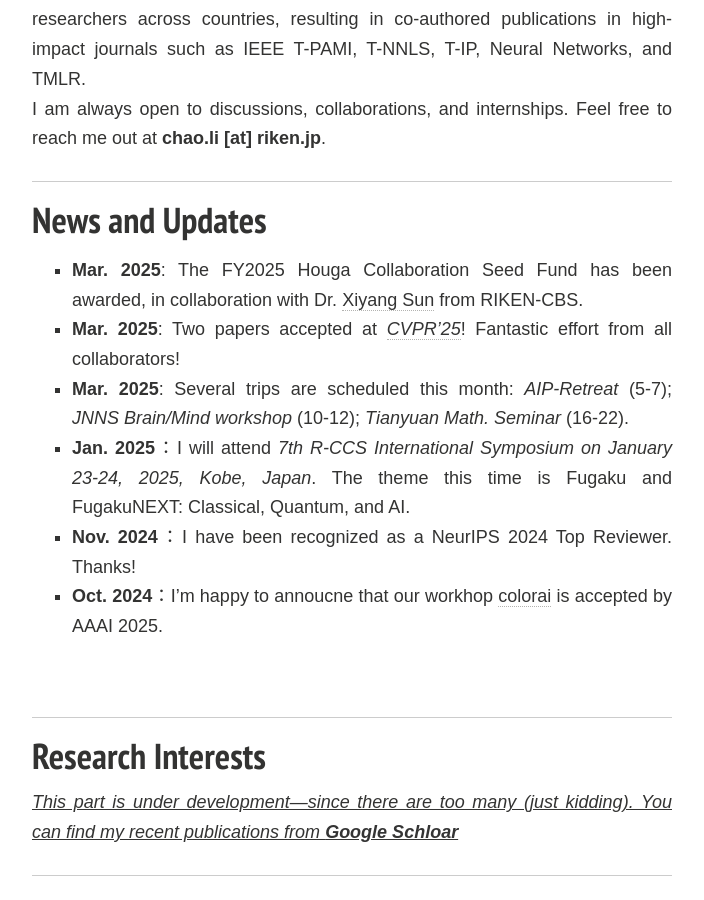
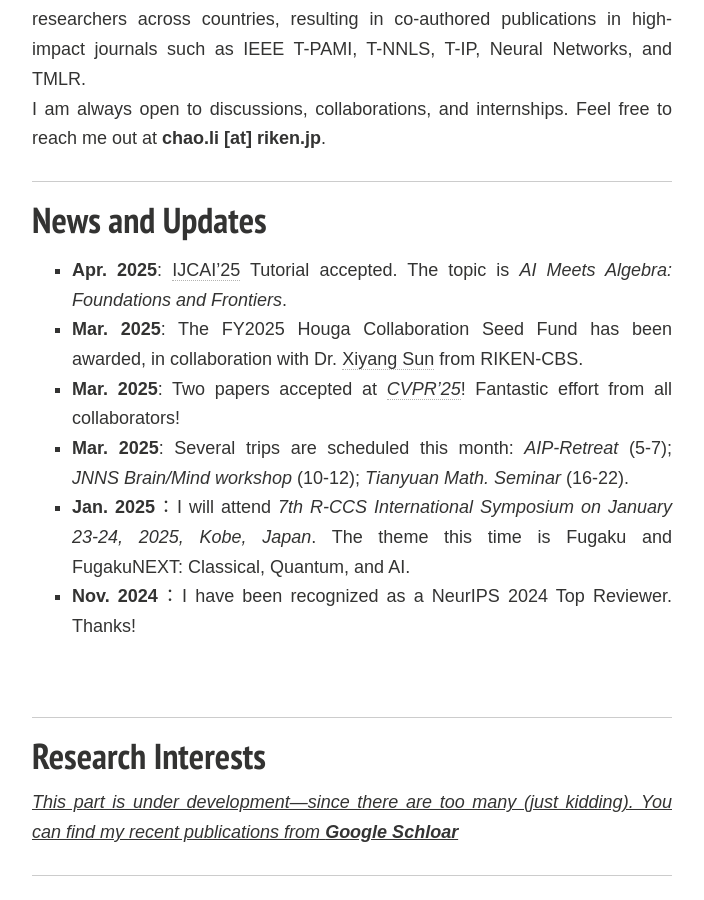
Before and after one commit to ChaoLiAtRIKEN/ChaoLiAtRIKEN.github.io, a Jekyll site: the page built from index.md, in a window 1280 px wide and 900 px high, scrolled down 596 px. Shown: the whole window, without its empty margins (288-992 px from the left). Built offline with Jekyll 4.4.1, drawn with Linux system fonts in a browser that asks for light colours; nearby versions of some CDN libraries; comment, search, counter and statistics services are not loaded; a style sheet for code colours, icons or effects is not loaded.

Commit message:
Update index.md

```diff
--- a/index.md
+++ b/index.md
@@ -35,13 +35,14 @@ If you are interested in any aspect of me, I am always open to discussions and c
 ---
 
 ## News and Updates
+- **Apr. 2025**:  [IJCAI'25](https://2025.ijcai.org) Tutorial accepted. The topic is *AI Meets Algebra: Foundations and Frontiers*.
 - **Mar. 2025**:  The FY2025 Houga Collaboration Seed Fund has been awarded, in collaboration with Dr. [Xiyang Sun](https://albertlordsun.github.io/biography/) from RIKEN-CBS.
 - **Mar. 2025**: Two papers accepted at [*CVPR'25*](https://cvpr.thecvf.com)! Fantastic effort from all collaborators!
 - **Mar. 2025**: Several trips are scheduled this month: *AIP-Retreat* (5-7); *JNNS Brain/Mind workshop* (10-12); *Tianyuan Math. Seminar* (16-22).
 - **Jan. 2025**：I will attend *7th R-CCS International Symposium on January 23-24, 2025, Kobe, Japan*. The theme this time is Fugaku and FugakuNEXT: Classical, Quantum, and AI.
 <!-- - **Dec. 2024**：Thrilled to launch my personal homepage! Thanks to Yuchen for the technical support. -->
 - **Nov. 2024**：I have been recognized as a NeurIPS 2024 Top Reviewer. Thanks!
-- **Oct. 2024**：I'm happy to annoucne that our workhop [colorai](https://april-tools.github.io/colorai/) is accepted by AAAI 2025.
+<!-- - **Oct. 2024**：I'm happy to annoucne that our workhop [colorai](https://april-tools.github.io/colorai/) is accepted by AAAI 2025.  -->
 
 
 <!-- - **May 2024：**My bachelor thesis won the Annual Best Thesis Award (Top 1/300).
```
